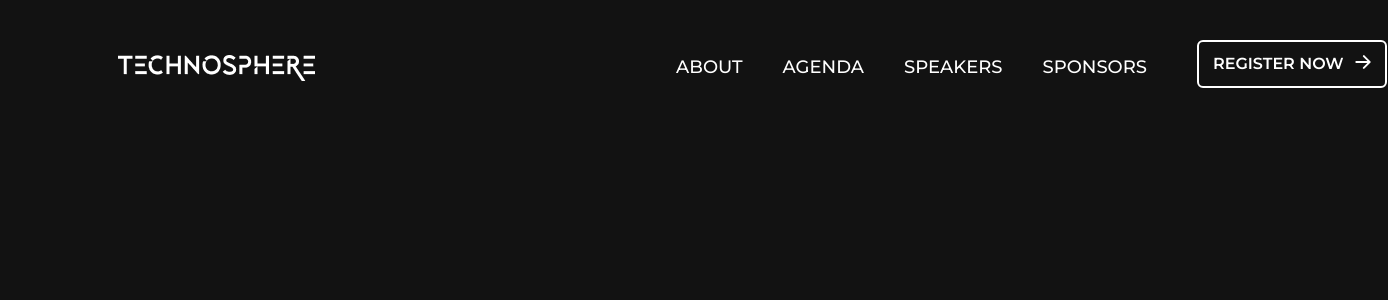
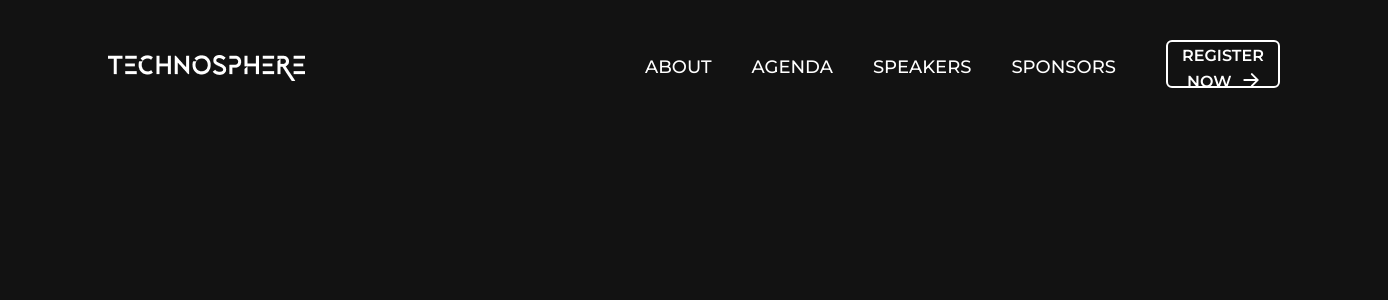
Before and after one commit to fossnsbm/technosphere-web, a React (Vite) app: page / in a window 1280 px wide. Shown: the top 300 px of the page, 1388 px wide, since content can reach past the window. Built offline with nearby package versions, Linux system fonts and the light colour scheme.

Commit message:
Chaged CSS

```diff
--- a/src/components/headerMenus/headerMenus.css
+++ b/src/components/headerMenus/headerMenus.css
@@ -2,7 +2,7 @@
     position: absolute;
     width: 100%;
     height: 54px;
-    left: 108px;
+    /*left: 108px;*/
     top: 40px;
     background: transparent;
     display: flex;
@@ -10,7 +10,7 @@
 
 .vector_logo {
     padding-top: 15px;
-    padding-left: 10px;
+    padding-left: 108px;
 }
 .right_arrow{
     padding-left: 7px;
```
